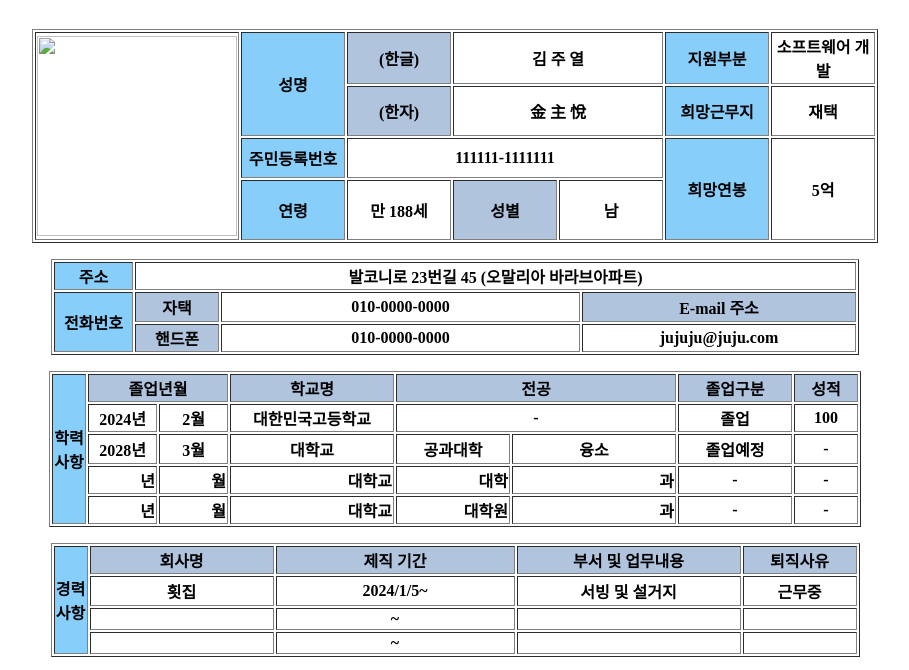
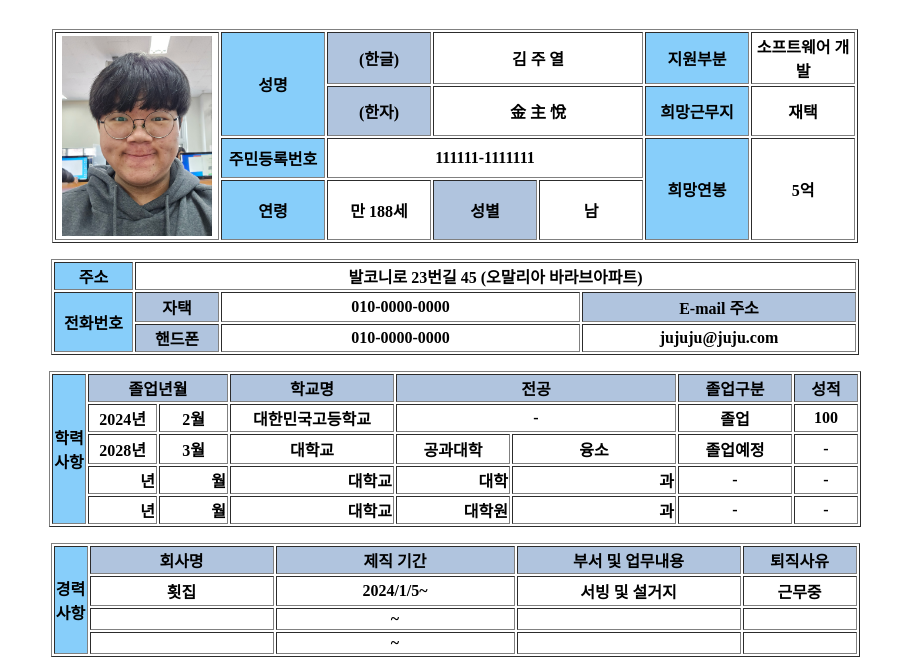
Before and after one commit to juyeol1027/homepage, a plain HTML site: page index.html in a window 1280 px wide. Shown: the part 89-759 px from the top of the page, without its empty margins (185-1094 px from the left). Drawn offline with Linux system fonts and the light colour scheme; the site is published under a folder, as on GitHub Pages, so addresses that start at the root find nothing.

Commit message:
Update index.html

```diff
--- a/index.html
+++ b/index.html
@@ -8,7 +8,7 @@
         <caption><h1><p style="text-align:center;">이력서</p></h1></caption>
 
             <tbody><tr>
-		<th rowspan="4" width="160" height="205" valign="center"><img src="/a.jpg" weight="160" height="200"></th>
+		<th rowspan="4" width="160" height="205" valign="center"><img src="./a.jpg" weight="160" height="200"></th>
 		<th rowspan="2" width="100" height="50" valign="center" bgcolor="#87CEFA">성명</th>
 		<th bgcolor="#B0C4DE">(한글)</th>
 		<th colspan="2" width="100" height="50" valign="center">김 주 열</th>
```
